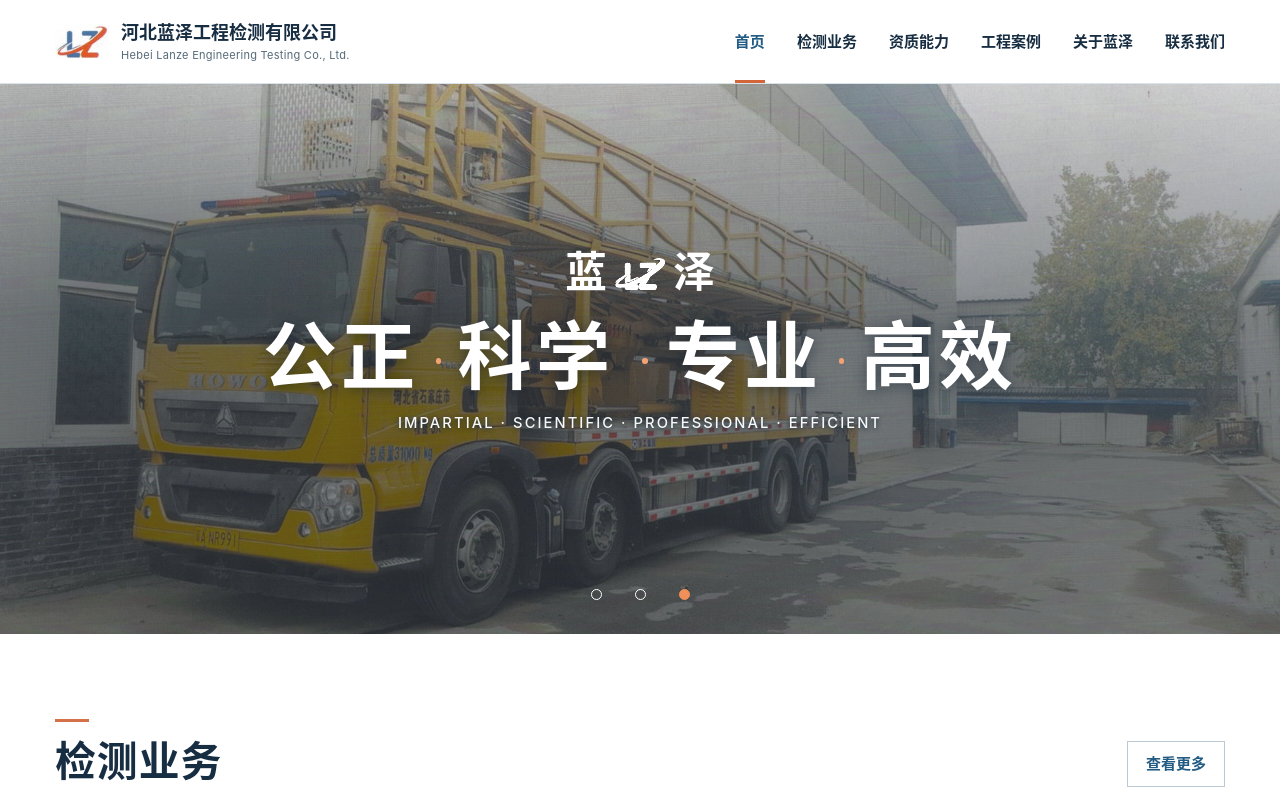
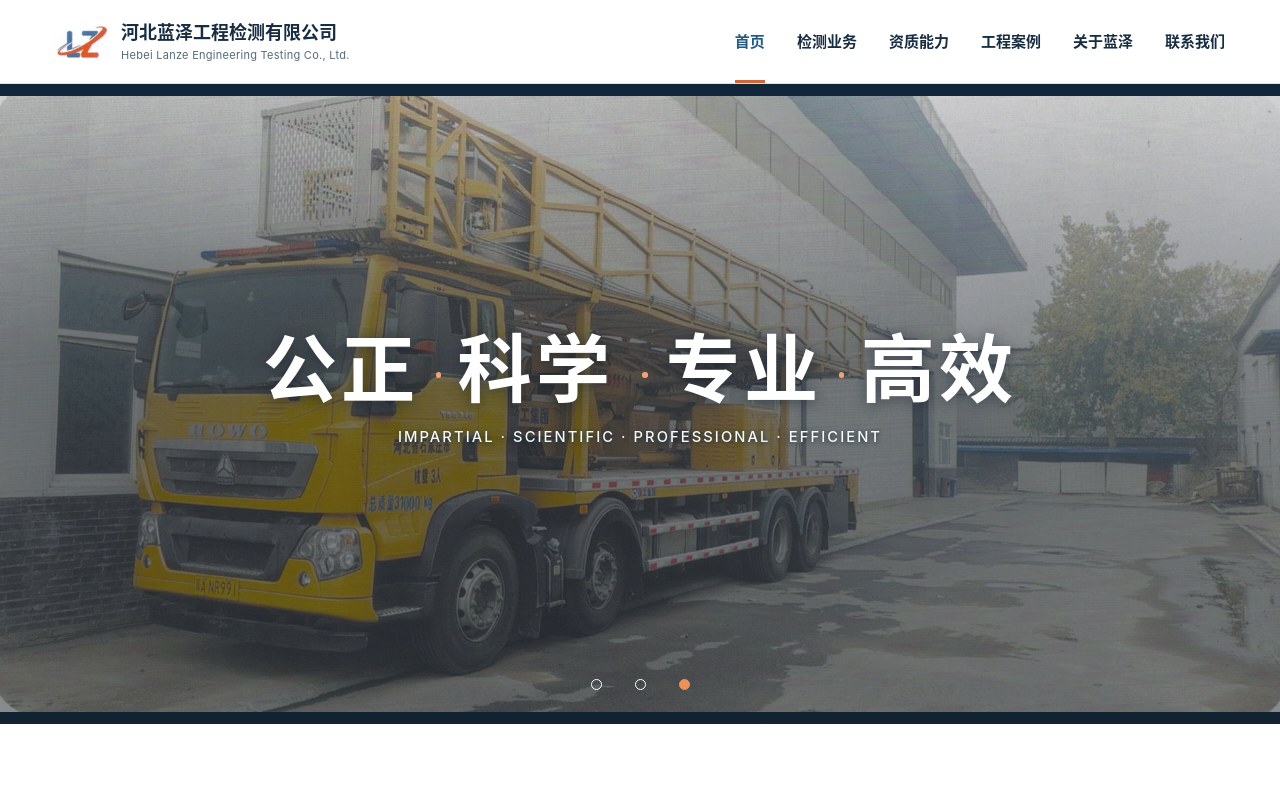
Before and after one commit to austin10231/hblanze-website, a plain HTML site: page index.html in a window 1280 px wide. Shown: the top 800 px of the page. Drawn offline with Linux system fonts and the light colour scheme.

Commit message:
Show complete desktop banner photos

```diff
--- a/index.html
+++ b/index.html
@@ -66,7 +66,6 @@
           </div></div>
     <div class="container">
       <div class="hero-copy">
-        <p class="hero-wordmark" aria-label="蓝泽"><span>蓝</span><img src="assets/logo.jpg" alt="" width="104" height="69"><span>泽</span></p>
         <h1 aria-label="公正、科学、专业、高效"><span>公正<i aria-hidden="true"></i>科学</span><span>专业<i aria-hidden="true"></i>高效</span></h1>
         <p class="hero-translation" lang="en">Impartial · Scientific · Professional · Efficient</p>
       </div>
--- a/mobile.css
+++ b/mobile.css
@@ -109,7 +109,6 @@ body { padding-bottom: calc(60px + env(safe-area-inset-bottom, 0px)); }
   pointer-events: none;
 }
 .hero-copy { width: 100%; padding: 0; }
-.hero-wordmark { margin-bottom: .46em; font-size: clamp(1.35rem, 5.7vw, 2.1rem); font-weight: 500; }
 .hero h1 {
   gap: .16em .36em;
   font-size: clamp(1.38rem, 6.2vw, 2.65rem);
--- a/styles.css
+++ b/styles.css
@@ -55,10 +55,8 @@ ul { padding-left: 1.3em; }
 .nav-link[aria-current="page"]::after { content: ""; position: absolute; height: 3px; inset: auto 0 0; background: #d36538; }
 
 .hero { position: relative; isolation: isolate; color: white; background: var(--navy); overflow: hidden; }
-.hero .container { display: flex; align-items: center; justify-content: center; min-height: clamp(440px, 43vw, 625px); }
+.hero .container { display: flex; align-items: center; justify-content: center; min-height: clamp(330px, min(50vw, calc(100vh - 84px)), 780px); }
 .hero-copy { padding: 30px 0 60px; text-align: center; pointer-events: none; }
-.hero-wordmark { display: flex; align-items: center; justify-content: center; gap: .16em; margin: 0 0 .5em; font-size: clamp(1.65rem, 3.25vw, 2.8rem); font-weight: 550; line-height: 1; }
-.hero-wordmark img { width: 1.28em; height: auto; filter: grayscale(1) invert(1) brightness(3.6) contrast(1.5); mix-blend-mode: screen; }
 .hero h1 { display: flex; flex-wrap: wrap; justify-content: center; gap: .13em .38em; font-size: clamp(2.8rem, 5.8vw, 5rem); font-weight: 600; letter-spacing: .055em; line-height: 1.13; text-shadow: 0 2px 14px rgba(8,24,39,.48); }
 .hero-translation { margin: .83em 0 0; color: #f7f8fa; font-size: clamp(.62rem, 1.15vw, .94rem); font-weight: 500; letter-spacing: .14em; text-transform: uppercase; text-shadow: 0 1px 5px #172c36; }
 .hero h1 span + span::before { content: ""; width: .075em; height: .075em; border-radius: 50%; background: #f4a273; margin: .12em .08em 0 0; }
@@ -69,9 +67,7 @@ ul { padding-left: 1.3em; }
 .hero-slide { opacity: 0; visibility: hidden; transition: opacity .52s ease, visibility .52s; }
 .hero-slide[data-active] { opacity: 1; visibility: visible; z-index: 1; }
 .hero-slide picture, .hero-slide img { display: block; width: 100%; height: 100%; }
-.hero-slide img { object-fit: cover; object-position: center 50%; }
-.hero-bridge-truck img { object-position: center 57%; }
-.hero-office img { object-position: center 60%; }
+.hero-slide img { object-fit: contain; object-position: center; }
 .hero-slide::after {
   content: ""; position: absolute; inset: 0;
   background: linear-gradient(180deg, rgba(19,28,35,.18), rgba(19,28,35,.50) 42%, rgba(19,28,35,.50));
```
